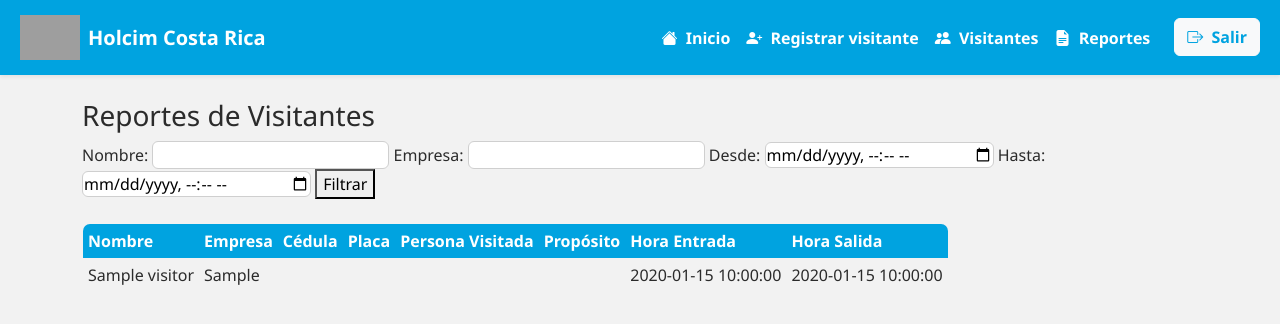
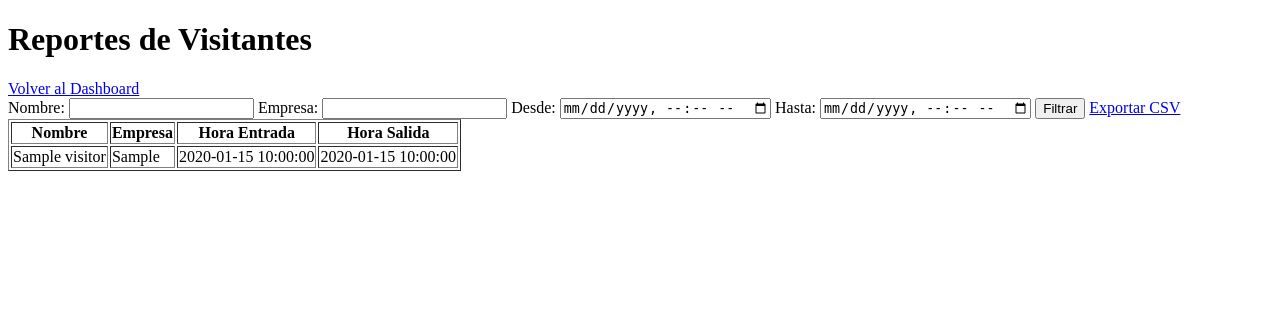
Before and after one commit to luismolinaboni22-art/control_acceso_k9, a Flask app: page /reports in a window 1280 px wide. Shown: the top 324 px of the page. Run offline with Flask 3, Linux system fonts and the light colour scheme; a user stored in the database is signed in; tables that the repository leaves empty hold one stand-in row (values such as "Sample post"); grey boxes are pictures that could not be loaded.

Commit message:
Update reports.html

```diff
--- a/templates/reports.html
+++ b/templates/reports.html
@@ -1,47 +1,41 @@
-{% extends "base.html" %}
+<!DOCTYPE html>
+<html lang="es">
+<head>
+    <meta charset="UTF-8">
+    <title>Reportes - K9</title>
+</head>
+<body>
+    <h1>Reportes de Visitantes</h1>
+    <a href="{{ url_for('index') }}">Volver al Dashboard</a>
 
-{% block content %}
-<h3>Reportes de Visitantes</h3>
+    <form method="GET">
+        <label>Nombre:</label>
+        <input type="text" name="nombre" value="{{ nombre }}">
+        <label>Empresa:</label>
+        <input type="text" name="empresa" value="{{ empresa }}">
+        <label>Desde:</label>
+        <input type="datetime-local" name="desde" value="{{ desde }}">
+        <label>Hasta:</label>
+        <input type="datetime-local" name="hasta" value="{{ hasta }}">
+        <button type="submit">Filtrar</button>
+        <a href="{{ url_for('reports', nombre=nombre, empresa=empresa, desde=desde, hasta=hasta, export='true') }}">Exportar CSV</a>
+    </form>
 
-<form method="GET" class="mb-4">
-    Nombre: <input type="text" name="nombre" value="{{ nombre }}">
-    Empresa: <input type="text" name="empresa" value="{{ empresa }}">
-    Desde: <input type="datetime-local" name="desde" value="{{ desde }}">
-    Hasta: <input type="datetime-local" name="hasta" value="{{ hasta }}">
-    <button type="submit">Filtrar</button>
-</form>
-
-<table border="1" cellpadding="5" cellspacing="0">
-    <thead>
+    <table border="1">
         <tr>
             <th>Nombre</th>
             <th>Empresa</th>
-            <th>Cédula</th>
-            <th>Placa</th>
-            <th>Persona Visitada</th>
-            <th>Propósito</th>
             <th>Hora Entrada</th>
             <th>Hora Salida</th>
         </tr>
-    </thead>
-    <tbody>
         {% for v in visitantes %}
         <tr>
             <td>{{ v.nombre }}</td>
             <td>{{ v.empresa }}</td>
-            <td>{{ v.cedula }}</td>
-            <td>{{ v.placa }}</td>
-            <td>{{ v.persona_visitada }}</td>
-            <td>{{ v.proposito }}</td>
-            <td>{{ v.hora_entrada.strftime('%Y-%m-%d %H:%M:%S') if v.hora_entrada else '' }}</td>
+            <td>{{ v.hora_entrada.strftime('%Y-%m-%d %H:%M:%S') }}</td>
             <td>{{ v.hora_salida.strftime('%Y-%m-%d %H:%M:%S') if v.hora_salida else '' }}</td>
         </tr>
         {% endfor %}
-        {% if visitantes|length == 0 %}
-        <tr>
-            <td colspan="8">No se encontraron registros.</td>
-        </tr>
-        {% endif %}
-    </tbody>
-</table>
-{% endblock %}
+    </table>
+</body>
+</html>
```
